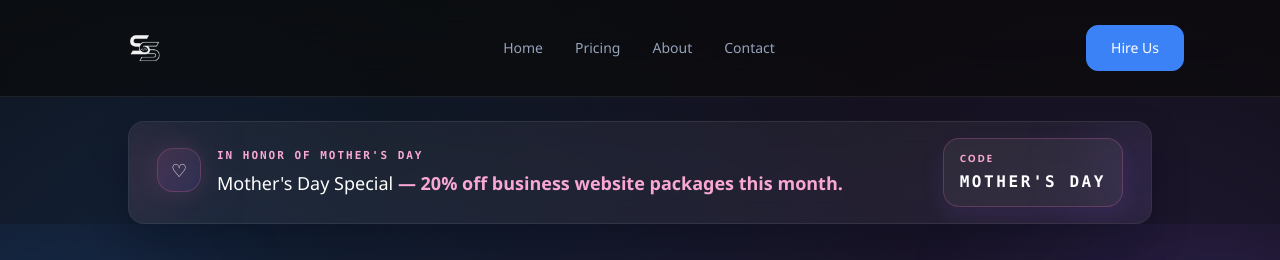
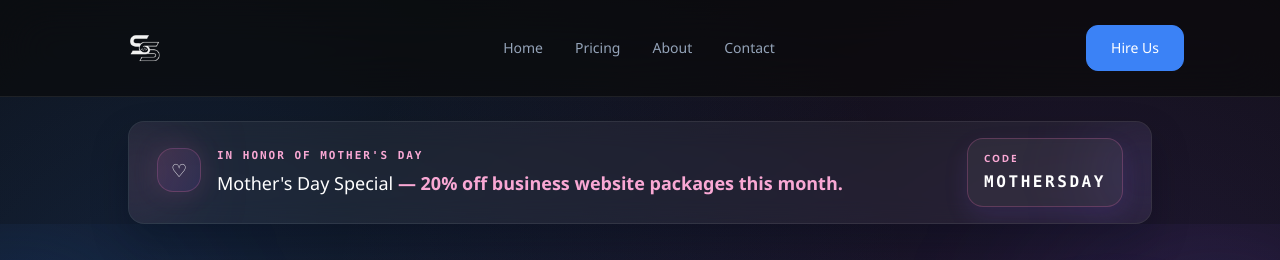
Before and after one commit to MySaaS1023/SS, a Next.js app: page / in a window 1280 px wide. Shown: the top 260 px of the page. Built offline with nearby package versions, Linux system fonts and the light colour scheme.

Commit message:
Add files via upload

```diff
--- a/app/page.tsx
+++ b/app/page.tsx
@@ -47,7 +47,7 @@ export default function HomePage() {
                       Code
                     </p>
                     <p className="mt-1 font-mono text-base font-semibold tracking-[0.16em] text-white">
-                      MOTHER&apos;S DAY
+                      MOTHERSDAY
                     </p>
                   </div>
                 </div>
```
